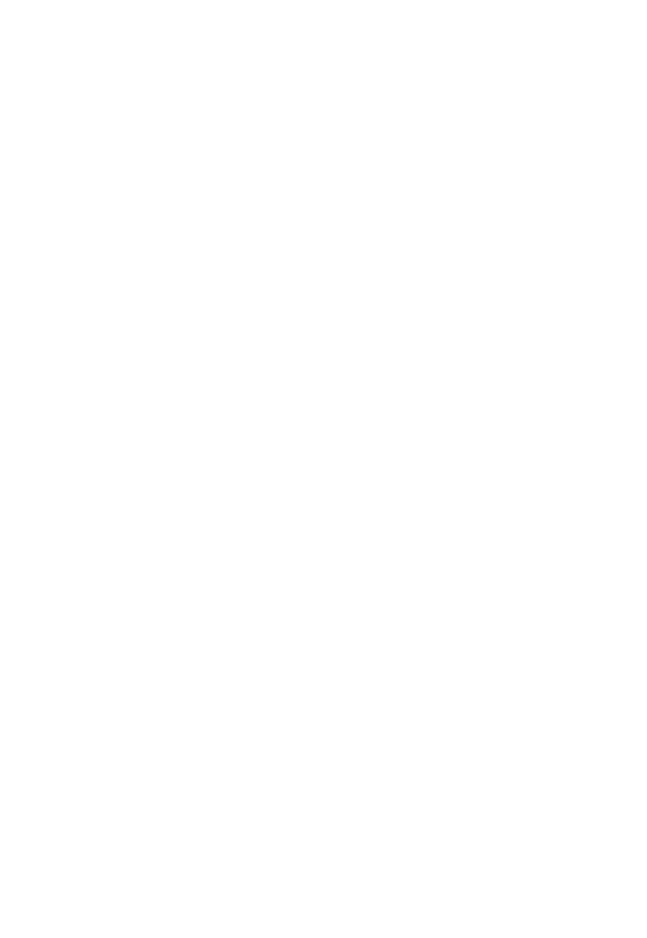
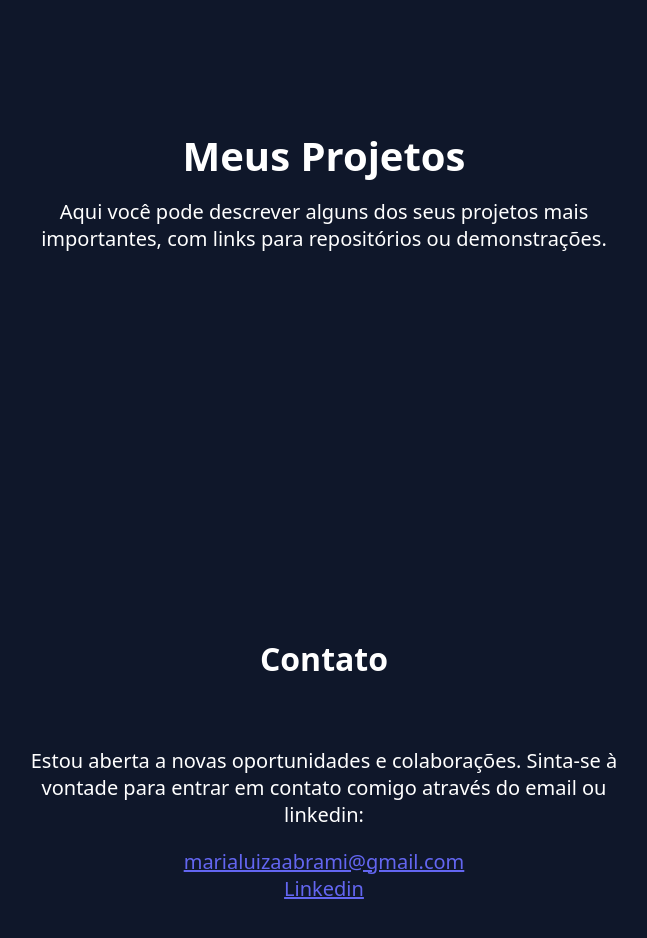
Before and after one commit to MaluAbrami/meu-portfolio, a React (Vite) app: page / in a window 1280 px wide. Shown: the part 2620-3558 px from the top of the page, without its empty margins (316-963 px from the left). Before the commit the page ends 2400 px from the top, so only its background shows below. Built offline with nearby package versions, Linux system fonts and the light colour scheme.

Commit message:
feat: adicionando parte de contato com link do linkedin e contato de email

```diff
--- a/src/pages/Home.tsx
+++ b/src/pages/Home.tsx
@@ -2,6 +2,8 @@ import React from 'react';
 import styled from 'styled-components';
 import SkillsCarousel from '../componets/SkillsCarousel';
 import Experiences from './Experiences';
+import Projects from './Projects';
+import { theme } from '../styles/theme';
 
 const ContainerHome = styled.div`
   min-height: 100vh;
@@ -61,6 +63,28 @@ const Carrosel = styled.div`
   margin: 0 auto;
 `;
 
+const Contato = styled.div`
+  width: 100%;
+  max-width: 600px;
+  margin-bottom: 20px;
+  display: flex;
+  flex-direction: column;
+  margin-top: 40px;
+  margin-bottom: 40px;
+`;
+
+const Link = styled.a`
+  color: ${theme.colors.primary};
+  font-size: 1.25rem;
+
+  &:hover {
+    text-decoration: none;
+    color: ${theme.colors.text};
+    transition: 0.3s ease;
+    transform: translateY(-2px);
+  }
+`;
+
 const Home: React.FC = () => {
   return (
     <ContainerHome id='Sobre'>
@@ -93,6 +117,21 @@ const Home: React.FC = () => {
       </ContainerFlexColumn>
 
       <Experiences id={'Experiencia'}/>
+
+      <Projects id={'Projetos'}/>
+
+      <Contato id='Contato'>
+        <Title>Contato</Title>
+        <Descriptions>
+          Estou aberta a novas oportunidades e colaborações. Sinta-se à vontade para entrar em contato comigo através do email ou linkedin:
+        </Descriptions>
+        <Link href=''>
+          marialuizaabrami@gmail.com
+        </Link>
+        <Link href='https://www.linkedin.com/in/maria-luiza-abrami-617bab330/' target="_blank" rel="noopener noreferrer">
+          Linkedin
+        </Link>
+      </Contato>
     </ContainerHome>
   );
 };
--- /dev/null
+++ b/src/pages/Projects.tsx
@@ -0,0 +1,38 @@
+import styled from "styled-components";
+
+const Container = styled.div`
+    min-height: 100vh;
+    text-align: center;
+    display: flex;
+    flex-direction: column;
+    align-items: center;
+    justify-content: center;
+`;
+
+const Title = styled.h1`
+    font-size: 2.5rem;
+    font-weight: bold;
+    color: #ffffff;
+    margin-bottom: 20px;
+`;
+
+const Descriptions = styled.p`
+    font-size: 1.25rem;
+    font-weight: normal;
+    color: #ffffff;
+    max-width: 600px;
+    margin: 0 20px;
+`;
+
+const Projects: React.FC<{id : string}> = ({id}) => {
+  return (
+    <Container id={id}>
+        <Title>Meus Projetos</Title>
+        <Descriptions>
+            Aqui você pode descrever alguns dos seus projetos mais importantes, com links para repositórios ou demonstrações.
+        </Descriptions>
+    </Container>
+  );
+};
+
+export default Projects;
```
